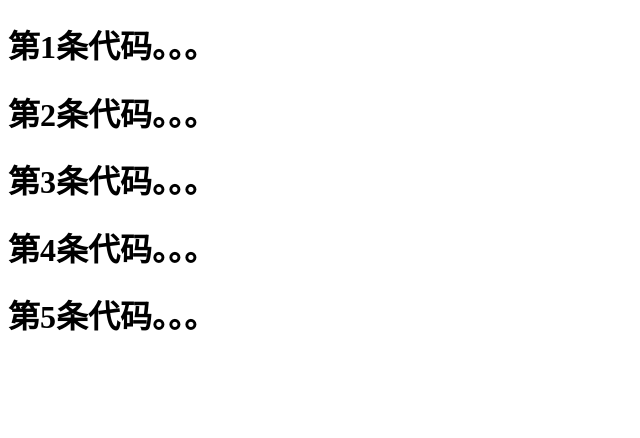
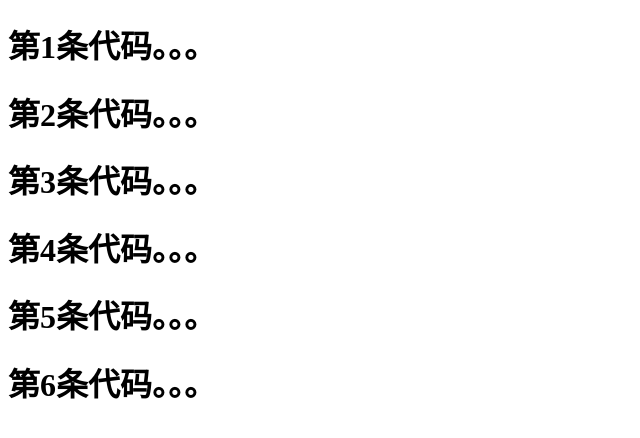
Before and after one commit to hezihong/He, a plain HTML site: page index.html in a window 1280 px wide. Shown: the whole page, without its empty margins (0-640 px from the left). Drawn offline with Linux system fonts and the light colour scheme.

Commit message:
0218sixth

```diff
--- a/index.html
+++ b/index.html
@@ -11,5 +11,6 @@
     <h1>第3条代码。。。</h1>
     <h1>第4条代码。。。</h1>
     <h1>第5条代码。。。</h1>
+    <h1>第6条代码。。。</h1>
 </body>
 </html>
```
